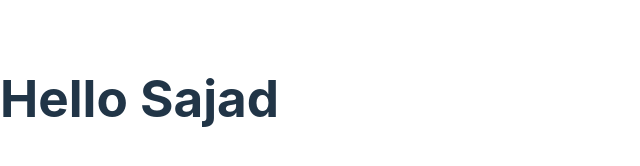
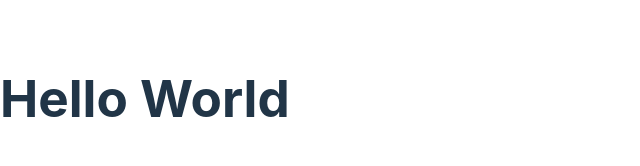
Before and after one commit to saji2000/react_tutorial, a React (Vite) app in the folder react-app/: page / in a window 1280 px wide. Shown: the part 302-468 px from the top of the page, without its empty margins (0-640 px from the left). Built offline with nearby package versions, Linux system fonts and the light colour scheme.

Commit message:
conditional statements

```diff
--- a/react-app/src/Message.tsx
+++ b/react-app/src/Message.tsx
@@ -1,6 +1,9 @@
 function Message(){
-    const name = 'Sajad';
-    return <h1>Hello {name}</h1>;
+    const name = '';
+    if (name) {
+        return <h1>Hello {name}</h1>;
+    }
+    return <h1>Hello World</h1>;
 }
 
 export default Message;
```
